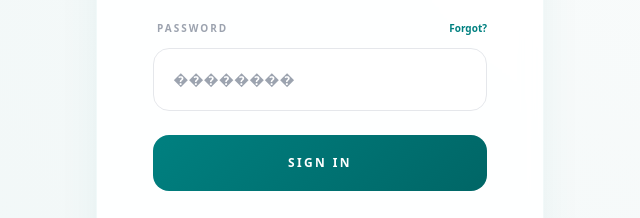
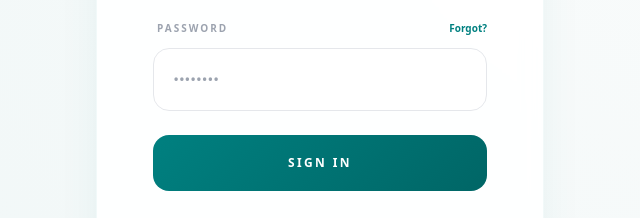
Before and after one commit to Fiedly71/Sparkllex, a plain HTML site: page login.html in a window 1280 px wide. Shown: the part 474-692 px from the top of the page, 320-960 px from the left. Drawn offline with nearby package versions, Linux system fonts and the light colour scheme.

Commit message:
Fix password placeholder encoding in login.html

```diff
--- a/login.html
+++ b/login.html
@@ -88,7 +88,7 @@
                             <label class="block text-[10px] font-black uppercase tracking-[0.2em] text-gray-400" id="labelPassword">Password</label>
                             <a href="#" class="text-[10px] font-bold text-teal-primary hover:text-gold-accent transition" id="forgotPassword">Forgot?</a>
                         </div>
-                        <input type="password" id="password" placeholder="��������" required class="premium-input">
+                        <input type="password" id="password" placeholder="••••••••" required class="premium-input">
                     </div>
 
                     <button type="submit" id="login-button" class="premium-button w-full py-5 text-white font-black rounded-2xl text-xs uppercase tracking-[0.2em] mt-4">
```
